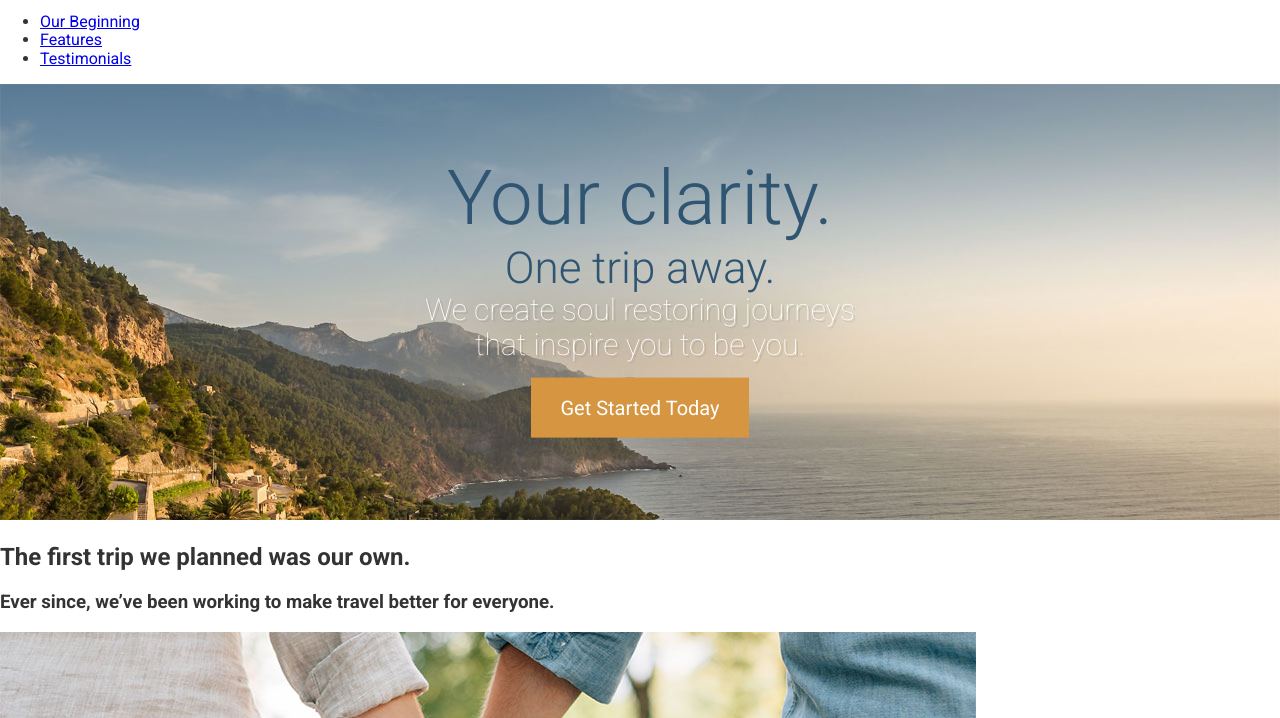
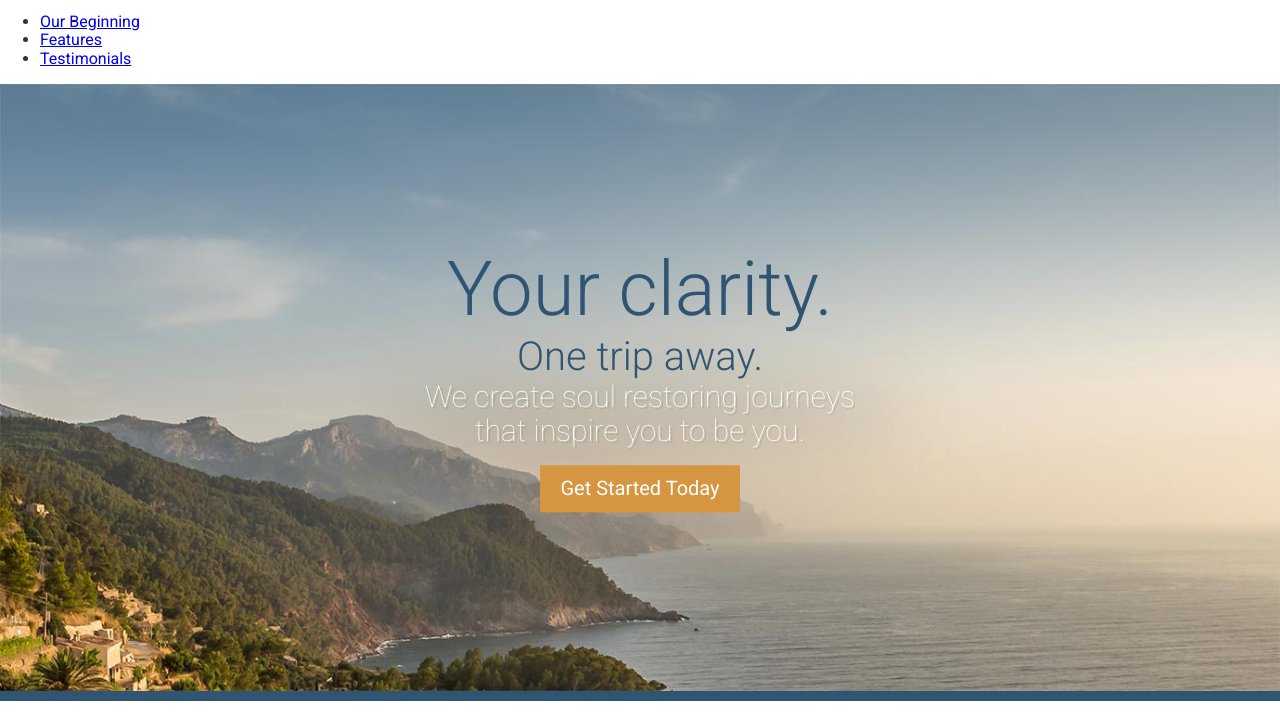
Before and after one commit to isakovnik99/travel-agency-site, a website: page app/index.html in a window 1280 px wide. Shown: the part 79-797 px from the top of the page. Drawn offline with Linux system fonts and the light colour scheme.

Commit message:
Hero section finished for all devices, moving on to next section.

```diff
--- /dev/null
+++ b/app/assets/styles/base/_mixins.css
@@ -0,0 +1,17 @@
+@define-mixin small{
+    @media (min-width:530px){
+        @mixin-content;
+    }
+
+    @define-mixin medium{
+        @media (min-width:8000px){
+            @mixin-content;
+        }
+    }
+    @define-mixin large{
+        @media (min-width:1200px){
+            @mixin-content;
+
+        }
+    }
+}
--- a/app/assets/styles/modules/_btn.css
+++ b/app/assets/styles/modules/_btn.css
@@ -8,8 +8,12 @@
         background-color:$mainOrange;
     }
     &__large{
-        font-size:1.25rem;
-        padding: 1.15rem 1.85rem;
+
+        pading: 1.15rem 1.875rem;
+
+        @mixin small{
+            font-size:1.25rem;
+        }
 
     }
 }
--- a/app/assets/styles/modules/_large-hero.css
+++ b/app/assets/styles/modules/_large-hero.css
@@ -1,6 +1,6 @@
 .large-hero{
     position: relative;
-
+    border-bottom:10px solid $mainBlue;
     &__text-content{
         position: absolute;
         top:50%;
@@ -8,27 +8,41 @@
         width:100%;
         text-align:center;
     }
+
+    &__image{
+        display: block;
+    }
     &__title{
         font-weight:300;
         color:$mainBlue;
-        font-size:4.75rem;
+        font-size:2.5rem;
         margin:0;
+        @mixin small{
+            font-size:4.75rem;
+        }
+
     }
     &__subtitle{
         font-weight:300;
         color:$mainBlue;
-        font-size:2.75rem;
+        font-size:1.5rem;
         margin:0;
+        @mixin small{
+            font-size:2.5rem;
+        }
     }
 
     &__description{
         color:#fff;
-        font-size:1.875rem;
+
 
         font-weight:100;
         text-shadow: 2px 2px 0 rgba(0, 0, 0, 0.1);
          max-width:30rem;
          margin:auto;
+         @mixin small{
+            font-size:1.875rem;
+         }
     }
 
 }
--- /dev/null
+++ b/app/assets/styles/modules/wrapper.css
@@ -0,0 +1,4 @@
+.wrapper{
+    padding-left:16px;
+    padding-right:16px;
+}
--- a/app/assets/styles/styles.css
+++ b/app/assets/styles/styles.css
@@ -3,3 +3,5 @@
 @import "base/_variables";
 @import "modules/_large-hero";
 @import "modules/_btn";
+@import "modules/wrapper";
+@import "base/_mixins";
--- a/app/index.html
+++ b/app/index.html
@@ -22,12 +22,22 @@
   </header>
 
   <div class="large-hero">
-    <img src="assets/images/hero--large.jpg">
+    <picture>
+        <source media="(min-width:1380px)" srcset="assets/images/hero--large.jpg 1920w, assets/images/hero--large-hi-dpi.jpg 3840w">
+        <source media="(min-width:990px)" srcset="assets/images/hero--medium.jpg  1380w,  assets/images/hero--medium-hi-dpi.jpg 2760w">
+
+      <source media="(min-width:640px)" srcset="assets/images/hero--small.jpg 990w, assets/images/hero--small-hi-dpi.jpg 1980w">
+
+      <img class="large-hero__image" srcset="assets/images/hero--smaller.jpg 640w, assets/images/hero--smaller-hi-dpi.jpg 1280w" alt="Cristal ocean view.">
+
+    </picture>
    <div class="large-hero__text-content">
-     <h1 class="large-hero__title" >Your clarity.</h1>
-     <h2 class="large-hero__subtitle">One trip away.</h2>
-     <p class="large-hero__description">We create soul restoring journeys that inspire you to be you.</p>
-      <p><a href="#" class="btn btn__orange btn__large">Get Started Today</a></p>
+      <div class="wrapper">
+      <h1 class="large-hero__title" >Your clarity.</h1>
+      <h2 class="large-hero__subtitle">One trip away.</h2>
+      <p class="large-hero__description">We create soul restoring journeys that inspire you to be you.</p>
+        <p><a href="#" class="btn btn__orange btn__large">Get Started Today</a></p>
+    </div>
   </div>
   </div>
 
--- a/app/temp/styles/styles.css
+++ b/app/temp/styles/styles.css
@@ -462,6 +462,7 @@ img{
 
 .large-hero{
     position: relative;
+    border-bottom:10px solid #2f5572;
 
 }
 
@@ -474,28 +475,55 @@ img{
         text-align:center;
     }
 
+.large-hero__image{
+        display: block;
+    }
+
 .large-hero__title{
         font-weight:300;
         color:#2f5572;
-        font-size:4.75rem;
+        font-size:2.5rem;
         margin:0;
+
+    }
+
+@media (min-width:530px){
+
+.large-hero__title{
+            font-size:4.75rem
+
+    }
     }
 
 .large-hero__subtitle{
         font-weight:300;
         color:#2f5572;
-        font-size:2.75rem;
+        font-size:1.5rem;
         margin:0;
+    }
+
+@media (min-width:530px){
+
+.large-hero__subtitle{
+            font-size:2.5rem
+    }
     }
 
 .large-hero__description{
         color:#fff;
-        font-size:1.875rem;
+
 
         font-weight:100;
         text-shadow: 2px 2px 0 rgba(0, 0, 0, 0.1);
          max-width:30rem;
          margin:auto;
+    }
+
+@media (min-width:530px){
+
+.large-hero__description{
+            font-size:1.875rem
+    }
     }
 
 .btn{
@@ -511,7 +539,20 @@ img{
     }
 
 .btn__large{
-        font-size:1.25rem;
-        padding: 1.15rem 1.85rem;
+
+        pading: 1.15rem 1.875rem;
 
     }
+
+@media (min-width:530px){
+
+.btn__large{
+            font-size:1.25rem
+
+    }
+    }
+
+.wrapper{
+    padding-left:16px;
+    padding-right:16px;
+}
--- a/package.json
+++ b/package.json
@@ -3,7 +3,8 @@
   "version": "1.0.0",
   "dependencies": {
     "jquery": "^3.2.1",
-    "normalize.css": "^7.0.0"
+    "normalize.css": "^7.0.0",
+    "postcss-mixins": "^6.1.1"
   },
   "devDependencies": {
     "autoprefixer": "^7.1.4",
@@ -12,6 +13,7 @@
     "gulp-postcss": "^7.0.0",
     "gulp-watch": "^4.3.11",
     "postcss-import": "^11.0.0",
+    "postcss-mixins": "^6.1.1",
     "postcss-nested": "^2.1.2",
     "postcss-simple-vars": "^4.1.0"
   }
```
Also changed, not shown: Gulp/Tasks/styles.js (added, +20 -0 lines), Gulp/Tasks/watch.js (added, +27 -0 lines), gulpfile.js (+2 -43 lines).
